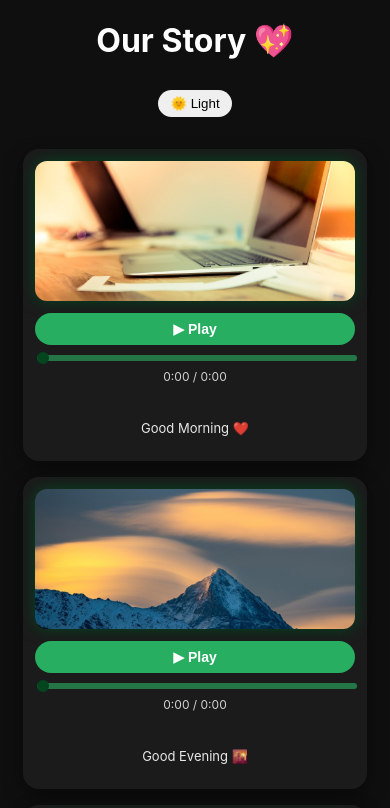
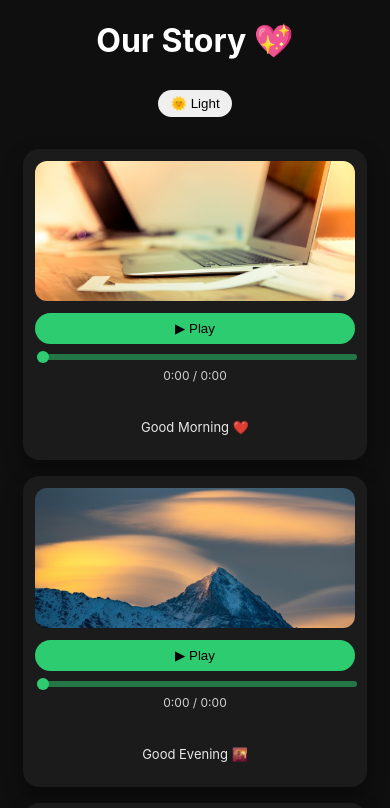
Before and after one commit to praneeth2094/story-board2, a React (Vite) app: page / in a window 390 px wide. Shown: the top 808 px of the page. Built offline with nearby package versions, Linux system fonts and the light colour scheme.

Commit message:
add mobile enhancements

```diff
--- a/src/components/AudioCard.jsx
+++ b/src/components/AudioCard.jsx
@@ -8,15 +8,14 @@ export default function AudioCard({ data, currentAudio, setCurrentAudio }) {
   const [currentTime, setCurrentTime] = useState(0);
   const [duration, setDuration] = useState(0);
 
-  // Pause this audio if another card starts playing
+  // Pause if another card starts playing
   useEffect(() => {
     if (currentAudio !== audioRef.current && isPlaying) {
       audioRef.current.pause();
       setIsPlaying(false);
     }
-  }, [currentAudio, isPlaying]);
+  }, [currentAudio]);
 
-  // Toggle play/pause
   const togglePlay = () => {
     if (!isPlaying) {
       setCurrentAudio(audioRef.current);
@@ -30,14 +29,12 @@ export default function AudioCard({ data, currentAudio, setCurrentAudio }) {
 
   // Update progress and time
   const updateProgress = () => {
-    const audio = audioRef.current;
-    if (!audio) return;
-    setCurrentTime(audio.currentTime);
-    setDuration(audio.duration || 0);
-    setProgress((audio.currentTime / audio.duration) * 100 || 0);
+    setCurrentTime(audioRef.current.currentTime);
+    setDuration(audioRef.current.duration || 0);
+    setProgress((audioRef.current.currentTime / audioRef.current.duration) * 100 || 0);
   };
 
-  // Mini waveform visualizer
+  // Enhanced mini waveform
   useEffect(() => {
     const canvas = canvasRef.current;
     if (!canvas) return;
@@ -48,8 +45,11 @@ export default function AudioCard({ data, currentAudio, setCurrentAudio }) {
       ctx.clearRect(0, 0, canvas.width, canvas.height);
       const barCount = 20;
       for (let i = 0; i < barCount; i++) {
-        const height = Math.random() * 10;
-        ctx.fillStyle = "#ff4d6d";
+        // Base height
+        const height = Math.random() * 10 + 5;
+        // Randomly highlight some bars in secondary color
+        const isHighlight = Math.random() < 0.2;
+        ctx.fillStyle = isHighlight ? "#3498DB" : "#2ECC71"; // secondary blue / primary green
         ctx.fillRect(i * 6, canvas.height - height, 4, height);
       }
       animationFrame = requestAnimationFrame(draw);
@@ -64,47 +64,39 @@ export default function AudioCard({ data, currentAudio, setCurrentAudio }) {
   const formatTime = (time) => {
     if (!time) return "0:00";
     const minutes = Math.floor(time / 60);
-    const seconds = Math.floor(time % 60).toString().padStart(2, "0");
+    const seconds = Math.floor(time % 60)
+      .toString()
+      .padStart(2, "0");
     return `${minutes}:${seconds}`;
   };
 
   return (
-    <div className={`card ${currentAudio === audioRef.current ? "playing" : ""}`}>
-      {/* Cover Image */}
+    <div className={`card ${isPlaying ? "playing" : ""}`}>
       <img src={data.image} alt={data.title} className="cover" />
 
-      {/* Play / Pause Button */}
       <button className="play-btn" onClick={togglePlay}>
         {isPlaying ? "⏸ Pause" : "▶ Play"}
       </button>
 
-      {/* Progress Slider */}
       <input
         type="range"
         className="progress"
         value={progress}
-        style={{ "--progress": `${progress}%` }}
         onChange={(e) => {
-          const audio = audioRef.current;
-          if (!audio) return;
-          const time = (e.target.value / 100) * audio.duration;
-          audio.currentTime = time;
+          const time = (e.target.value / 100) * audioRef.current.duration;
+          audioRef.current.currentTime = time;
           setProgress(e.target.value);
         }}
       />
 
-      {/* Time Display */}
       <div className="time-display">
         {formatTime(currentTime)} / {formatTime(duration)}
       </div>
 
-      {/* Mini Waveform Visualizer */}
       <canvas ref={canvasRef} width={120} height={20} className="visualizer" />
 
-      {/* Audio Title */}
       <p className="title">{data.title}</p>
 
-      {/* Audio Element */}
       <audio
         ref={audioRef}
         src={data.audio}
--- a/src/styles.css
+++ b/src/styles.css
@@ -1,9 +1,9 @@
 /* ====== Variables for Easy Color Updates ====== */
 :root {
-  --accent-primary: #04451f;       /* main play button, waveform, progress fill */
+  --accent-primary: #2ECC71;       /* main play button, waveform, progress fill */
   --accent-primary-hover: #27AE60; /* hover / active states */
-  --accent-primary-light: rgba(46, 204, 113, 0.3); /* remaining track, subtle backgrounds */
-  --accent-secondary: #3498DB;     /* blue accent for minor highlights / glow / hover shadows */
+  --accent-primary-light: rgba(46, 204, 113, 0.3); /* remaining track */
+  --accent-secondary: #3498DB;     /* secondary blue for highlights */
 }
 
 /* ====== Base ====== */
@@ -46,9 +46,11 @@ body {
 .card-list {
   display: flex;
   flex-direction: column;
-  align-items: center; /* Center cards on mobile */
+  align-items: center;
   padding: 12px;
   gap: 16px;
+  scroll-snap-type: y mandatory;
+  -webkit-overflow-scrolling: touch;
 }
 
 @media(min-width: 600px) {
@@ -56,6 +58,7 @@ body {
     display: grid;
     grid-template-columns: repeat(auto-fit, minmax(250px, 1fr));
     justify-items: center;
+    scroll-snap-type: none;
   }
 }
 
@@ -68,6 +71,8 @@ body {
   max-width: 320px;
   box-shadow: 0 8px 20px rgba(0, 0, 0, 0.4);
   transition: transform 0.2s ease, box-shadow 0.2s ease, background 0.3s ease, color 0.3s ease;
+  scroll-snap-align: start;
+  will-change: transform;
 }
 
 .card:hover {
@@ -107,26 +112,39 @@ body {
   100% { background-position: 200% 0; }
 }
 
-/* ====== Play Button ====== */
+/* ====== Play Button with SVG ====== */
 .play-btn {
+  display: flex;
+  align-items: center;
+  justify-content: center;
   width: 100%;
   margin-top: 8px;
   padding: 8px;
-  font-size: 14px;
   background: var(--accent-primary);
   border: none;
   border-radius: 999px;
-  color: white;
-  font-weight: 600;
-  transition: transform 0.15s ease, background 0.3s ease, color 0.3s ease;
+  cursor: pointer;
+  transition: transform 0.15s ease, background 0.3s ease, box-shadow 0.3s ease;
+}
+
+.play-btn svg {
+  width: 20px;
+  height: 20px;
+  fill: white;
+  transition: transform 0.2s ease, fill 0.2s ease;
 }
 
 .play-btn:active {
   transform: scale(0.95);
+  box-shadow: 0 0 10px var(--accent-primary-light);
 }
 
 .card.playing .play-btn {
   background: var(--accent-primary-hover);
+}
+
+.card.playing .play-btn svg {
+  transform: scale(1.1);
 }
 
 /* ====== Progress & Time ====== */
@@ -136,11 +154,10 @@ body {
   -webkit-appearance: none;
   height: 6px;
   border-radius: 3px;
-  background: var(--accent-primary-light); /* remaining part */
+  background: var(--accent-primary-light);
   outline: none;
 }
 
-/* WebKit: Chrome, Safari, Edge */
 .progress::-webkit-slider-thumb {
   -webkit-appearance: none;
   width: 12px;
@@ -148,7 +165,7 @@ body {
   border-radius: 50%;
   background: var(--accent-primary);
   cursor: pointer;
-  margin-top: -3px; /* Centers the thumb */
+  margin-top: -3px;
   transition: background 0.2s ease;
 }
 
@@ -168,7 +185,6 @@ body {
   );
 }
 
-/* Firefox */
 .progress::-moz-range-progress {
   background-color: var(--accent-primary);
   height: 6px;
@@ -188,7 +204,7 @@ body {
   background: var(--accent-primary);
   cursor: pointer;
   border: none;
-  transform: translateY(-3px); /* centers the thumb */
+  transform: translateY(-3px);
 }
 
 /* ====== Time Display & Waveform ====== */
@@ -202,7 +218,6 @@ body {
 .visualizer {
   display: block;
   margin: 8px auto;
-  /* waveform color is set in JS using var(--accent-primary) */
 }
 
 .title {
@@ -223,31 +238,4 @@ body {
 }
 
 /* ====== Scrollbar Customization ====== */
-.card-list::-webkit-scrollbar {
-  width: 8px;
-  height: 8px;
-}
-
-.card-list::-webkit-scrollbar-track {
-  background: transparent;
-  border-radius: 4px;
-}
-
-.card-list::-webkit-scrollbar-thumb {
-  background-color: rgba(46, 204, 113, 0.7);
-  border-radius: 4px;
-  border: 2px solid transparent;
-  background-clip: content-box;
-  transition: background-color 0.2s ease;
-}
-
-.card-list::-webkit-scrollbar-thumb:hover {
-  background-color: rgba(46, 204, 113, 0.9);
-}
-
-/* Firefox */
-.card-list {
-  scrollbar-width: thin;
-  scrollbar-color: rgba(46, 204, 113, 0.7) transparent;
-  -webkit-overflow-scrolling: touch;
-}
+.card-list::-webkit-scr
```
